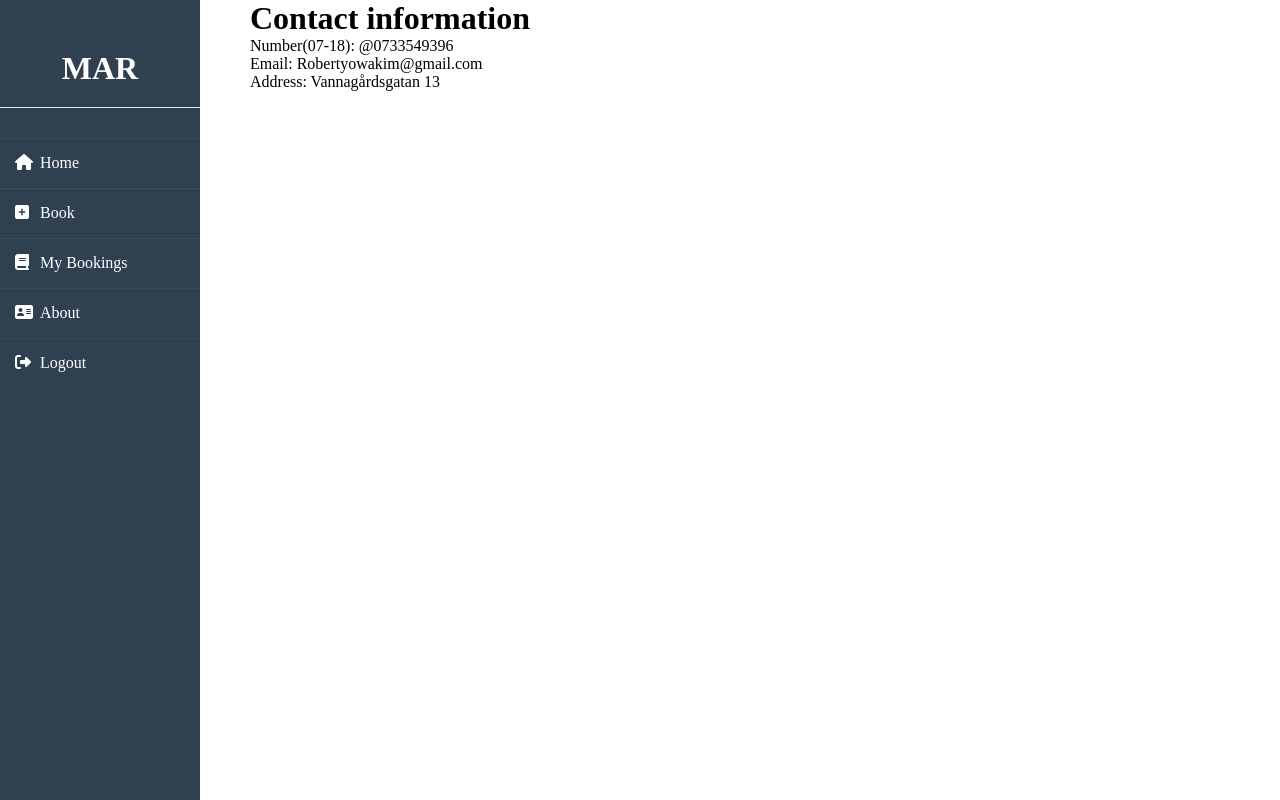
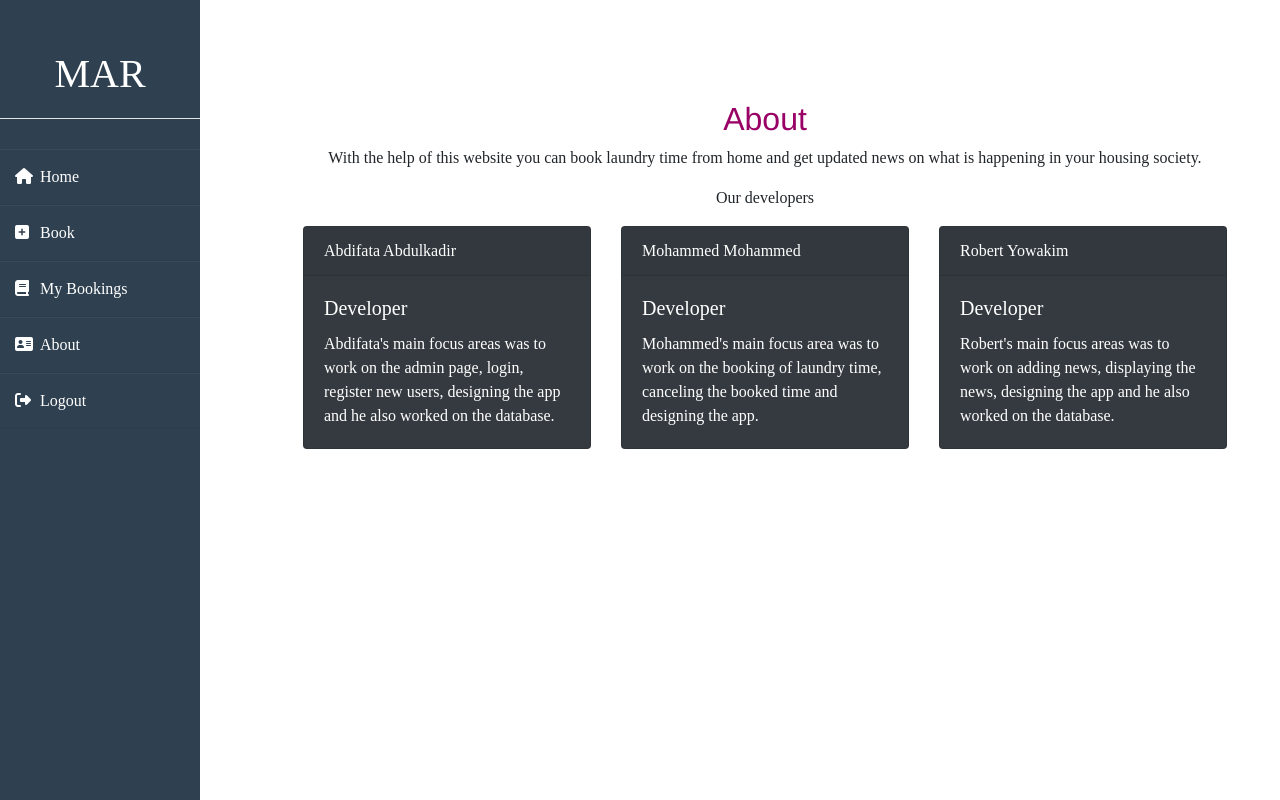
Before and after one commit to abdifatahAbdulkadir/MAR, a website: page src/views/about.html in a window 1280 px wide. Drawn offline with nearby package versions, Linux system fonts and the light colour scheme; files that its build step writes are made by us from their sources.

Commit message:
Updated Aboutpage

```diff
--- a/src/dataBase.js
+++ b/src/dataBase.js
@@ -4,7 +4,7 @@ const mysql = require("mysql");
 let connection = mysql.createConnection({
     host: "localhost",
     user: "root",
-    password: "yasiin98", //write your database password
+    password: "root", //write your database password
     database: "calendar", // your database name
     port: 3306,
     connectionLimit: 10,
--- a/src/public/style.css
+++ b/src/public/style.css
@@ -199,3 +199,18 @@ body{
 .err {
     width: 28%;
 }
+
+/* About Page */
+.about-us{
+    text-align: center;
+    margin-top: 100px;
+    position: relative;
+}
+
+.card-cntr {
+    display: flex;
+    justify-content: center;
+    align-items: center;
+
+
+}
--- a/src/views/about.html
+++ b/src/views/about.html
@@ -5,6 +5,8 @@
   <meta http-equiv="X-UA-Compatible" content="IE=edge">
   <meta name="viewport" content="width=device-width, initial-scale=1.0">
   <script src="https://kit.fontawesome.com/b99e675b6e.js"></script>
+  <link rel="stylesheet" href="https://stackpath.bootstrapcdn.com/bootstrap/4.3.1/css/bootstrap.min.css"
+            integrity="sha384-ggOyR0iXCbMQv3Xipma34MD+dH/1fQ784/j6cY/iJTQUOhcWr7x9JvoRxT2MZw1T" crossorigin="anonymous">
   <link rel="stylesheet" href="style.css">
   <title>About</title>
   <link rel="shortcut icon" type="image/png" href="/src/images/logo.png">
@@ -22,14 +24,38 @@
             </ul>
         </div>
 <div class="contact ar">
-    <h1 >Contact information</h1>
-    <div>Number(07-18): @0733549396</div>
-    <div>Email: Robertyowakim@gmail.com</div>
-    <div>Address: Vannagårdsgatan 13</div>
 
+<div class="about-us">
+    <h2 class="anon">About</h2>
+    <p>With the help of this website you can book laundry time from home and get updated news on what is happening in your housing society. </p>
+    <p>Our developers</p>
+  </div>
 
+<div class="card-cntr">
+    <div class="card-deck">
+        <div class="card text-white bg-dark mb-3" style="max-width: 18rem;">
+            <div class="card-header">Abdifata Abdulkadir</div>
+              <div class="card-body">
+              <h5 class="card-title">Developer</h5>
+              <p class="card-text">Abdifata's main focus areas was to work on the admin page, login, register new users, designing the app and he also worked on the database.</p>
+            </div>
+        </div>
+        <div class="card text-white bg-dark mb-3" style="max-width: 18rem;">
+            <div class="card-header">Mohammed Mohammed</div>
+            <div class="card-body">
+              <h5 class="card-title">Developer</h5>
+              <p class="card-text">Mohammed's main focus area was to work on the booking of laundry time, canceling the booked time and designing the app.</p>
+            </div>
+        </div>
+        <div class="card text-white bg-dark mb-3" style="max-width: 18rem;">
+            <div class="card-header">Robert Yowakim</div>
+            <div class="card-body">
+              <h5 class="card-title">Developer</h5>
+              <p class="card-text">Robert's main focus areas was to work on adding news, displaying the news, designing the app and he also worked on the database.</p>
+            </div>
+      </div>
+  </div>
 </div>
-
 </div>
 </body>
 </html>
```
Also changed, not shown: src/server.js (+2 -5 lines), Readme.md, src/images/moh.jpg (added), 1 other file.
